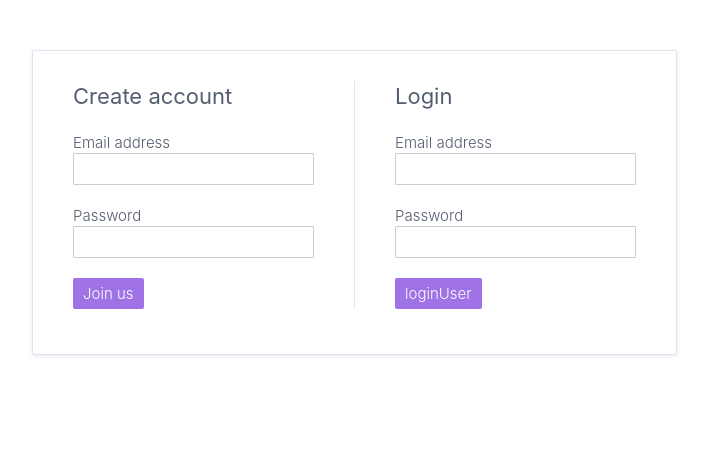
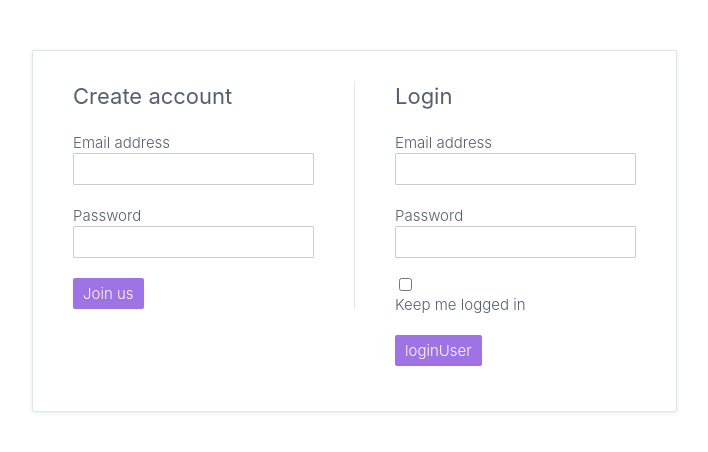
Before and after one commit to RobotCherries/ultimatecourses-angular-pro, an Angular app: page / in a window 1280 px wide. Shown: the top 452 px of the page, without its empty margins (18-726 px from the left). Built offline with nearby package versions, Linux system fonts and the light colour scheme.

Commit message:
6 files modified

```diff
--- a/src/app/app.component.html
+++ b/src/app/app.component.html
@@ -10,6 +10,8 @@
   <auth-form (submitted)="loginUser($event)">
     <h3>Login</h3>
 
+    <auth-remember (check)="rememberUser($event)"></auth-remember>
+
     <button type="submit">
       loginUser
     </button>
--- a/src/app/app.component.ts
+++ b/src/app/app.component.ts
@@ -8,11 +8,17 @@ import { User } from "./auth-form/auth-form.interface";
   styleUrls: ["app.component.css"]
 })
 export class AppComponent {
+  rememberMe: boolean = false;
+
   createUser(user: User) {
     console.log("Create account", user);
   }
 
   loginUser(user: User) {
-    console.log("Login", user);
+    console.log("Login", user, this.rememberMe);
+  }
+
+  rememberUser(event: boolean): void {
+    this.rememberMe = event;
   }
 }
--- a/src/app/auth-form/auth-form.component.html
+++ b/src/app/auth-form/auth-form.component.html
@@ -12,6 +12,8 @@
       <input type="password" name="password" ngModel />
     </label>
 
+    <ng-content select="auth-remember"></ng-content>
+
     <ng-content select="button"></ng-content>
   </form>
 </div>
--- a/src/app/auth-form/auth-form.module.ts
+++ b/src/app/auth-form/auth-form.module.ts
@@ -8,6 +8,6 @@ import { AuthRememberComponent } from "./auth-remember/auth-remember.component";
 @NgModule({
   imports: [CommonModule, FormsModule],
   declarations: [AuthRememberComponent, AuthFormComponent],
-  exports: [AuthFormComponent]
+  exports: [AuthRememberComponent, AuthFormComponent]
 })
 export class AuthFormModule {}
--- a/src/app/auth-form/auth-remember/auth-remember.component.html
+++ b/src/app/auth-form/auth-remember/auth-remember.component.html
@@ -0,0 +1,4 @@
+<label for="rememberMe">
+  <input type="checkbox" name="rememberMe" (change)="onCheck($event.target.checked)"/>
+  Keep me logged in
+</label>
--- a/src/app/auth-form/auth-remember/auth-remember.component.ts
+++ b/src/app/auth-form/auth-remember/auth-remember.component.ts
@@ -1,9 +1,15 @@
-import { Component } from "@angular/core";
+import { Component, EventEmitter, Output } from "@angular/core";
 
 @Component({
   selector: "auth-remember",
   templateUrl: "auth-remember.component.html"
 })
 export class AuthRememberComponent {
+  @Output() check: EventEmitter<boolean> = new EventEmitter();
+
   constructor() {}
+
+  onCheck(value: boolean): void {
+    this.check.emit(value);
+  }
 }
```
